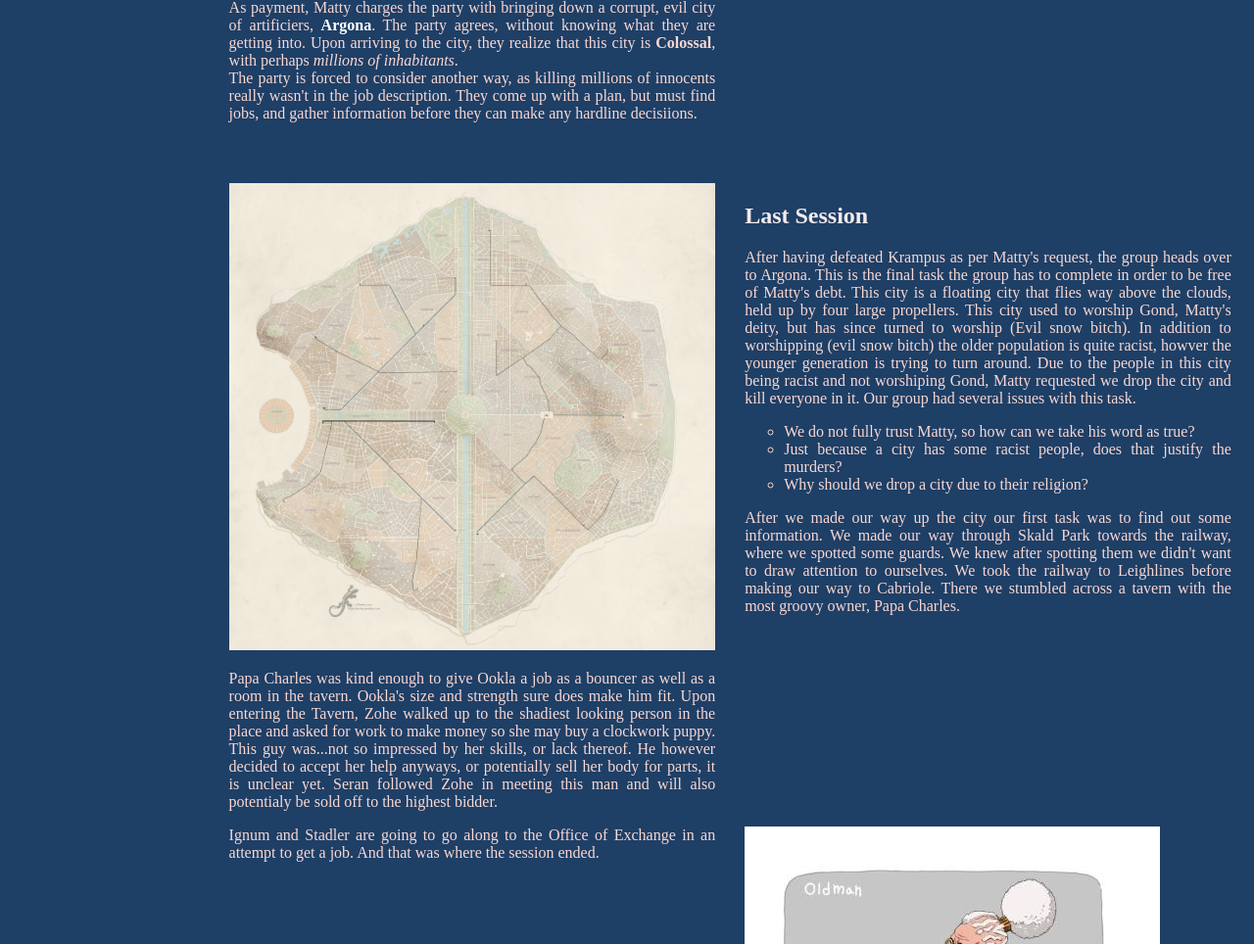
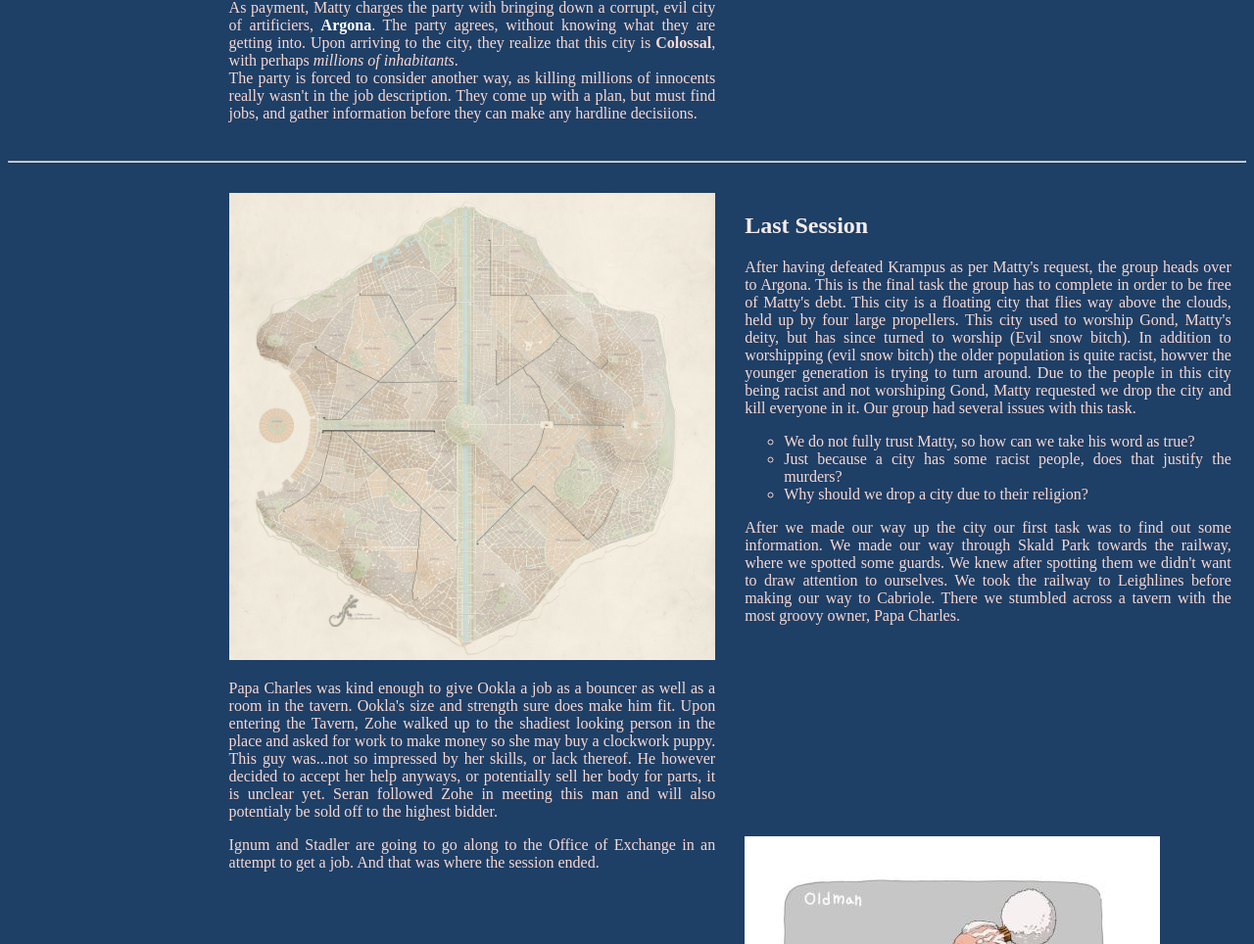
Before and after one commit to jackslooney/myWebsite, a plain HTML site: page tags.html in a window 1280 px wide. Shown: the part 1747-2711 px from the top of the page at 98% size. Drawn offline with Linux system fonts and the light colour scheme.

Commit message:
Adding my final tags
Added the last of my tags

```diff
--- a/tags.html
+++ b/tags.html
@@ -25,6 +25,7 @@
     7. i - Defines italicized text
     8. footer - Defines a footer for more info on the page
     9. blockquote - Defines text from another source
+    10 - hr - Puts a line across the doc
     Evan's Tags:
 
 
@@ -110,8 +111,9 @@
                 dropped into the icy waters.This is where our parties fear of rivers began. After this quest was completed, and a small amount of money gained,
                 the party set off together in search of more adventure...
             </p>
-            <img src="./Images/Bremen.jfif" alt="" style="height: 250px; width: 250px;">
+
         </div>
+        <img src="./Images/Bremen.jfif" alt="" style="height: 250px; width: 250px;">
     </div>
     <div class="row">
         <div class="col-2"></div>
@@ -122,13 +124,14 @@
                 had gone off on an expidition to a local mountain range called Kelvin's Cairn, and hadn't returned for some time. The party offered to find him, for almost no
                  cost whatsoever. During this rescue mission, the party met multiple notable people, including an accomplished (and a little crazy) arficier named Matty. Matty
                  unethically kidnaps and experiments on Seran, then offers Ivory an apprenticeship. <br> A notable quote from Matty: </p>
-
+                <!--J-->
                  <blockquote>I'm just gunna take him for my
                     experiments, if you try to stop me, I kill you. <br>
                     - Matty
                 </blockquote>
 
                  <p>From here the party: </p>
+                 <!--J-->
                  <ul>
                      <li>Explores further East</li>
                      <li>Eats some incredible chowder</li>
@@ -149,7 +152,10 @@
                 information before they can make any hardline decisiions.
             </p>
         </div>
+
     </div>
+    <!--J-->
+    <hr>
     <!-- Written by Kalyn-->
     <div class="row">
         <div class="col-2">
```
